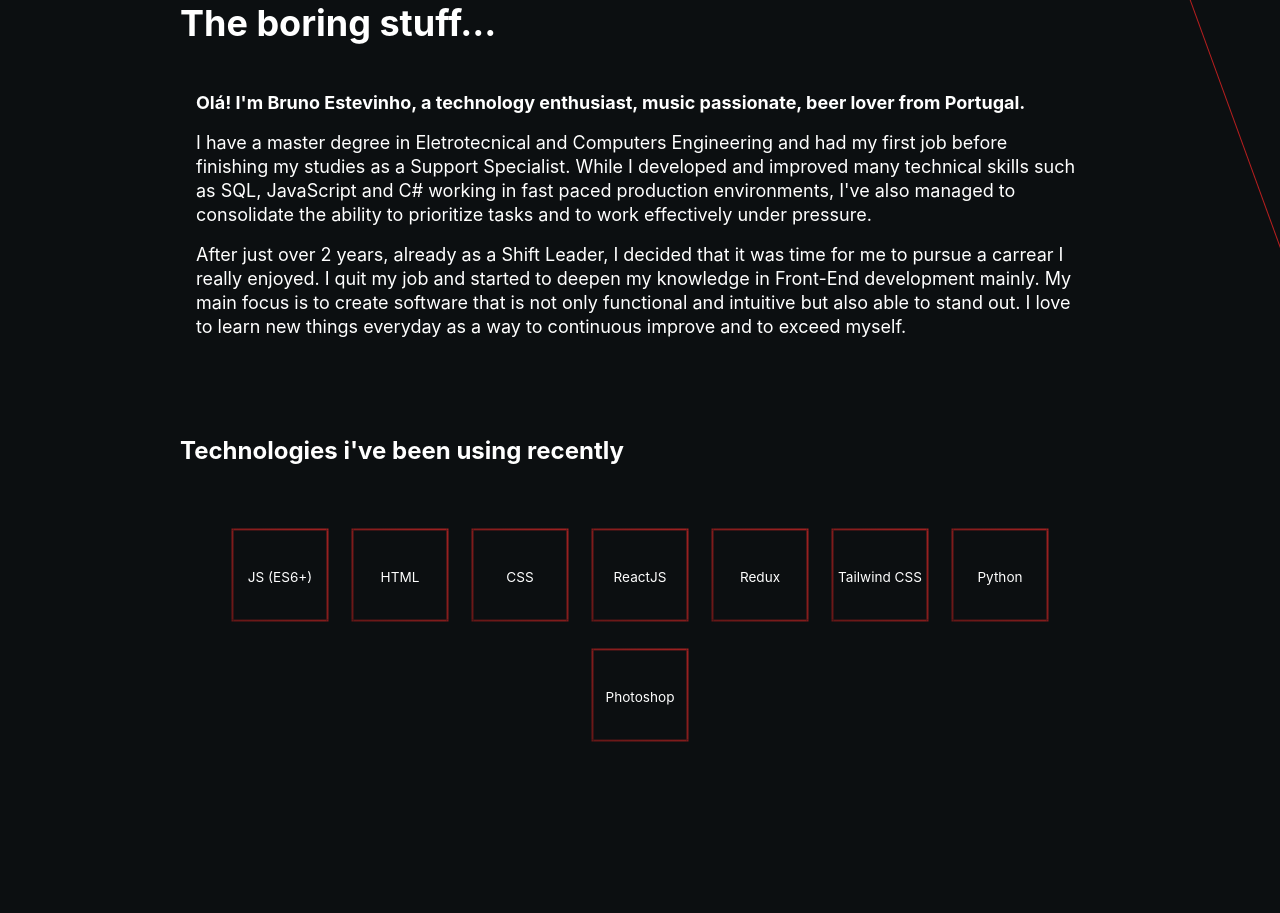
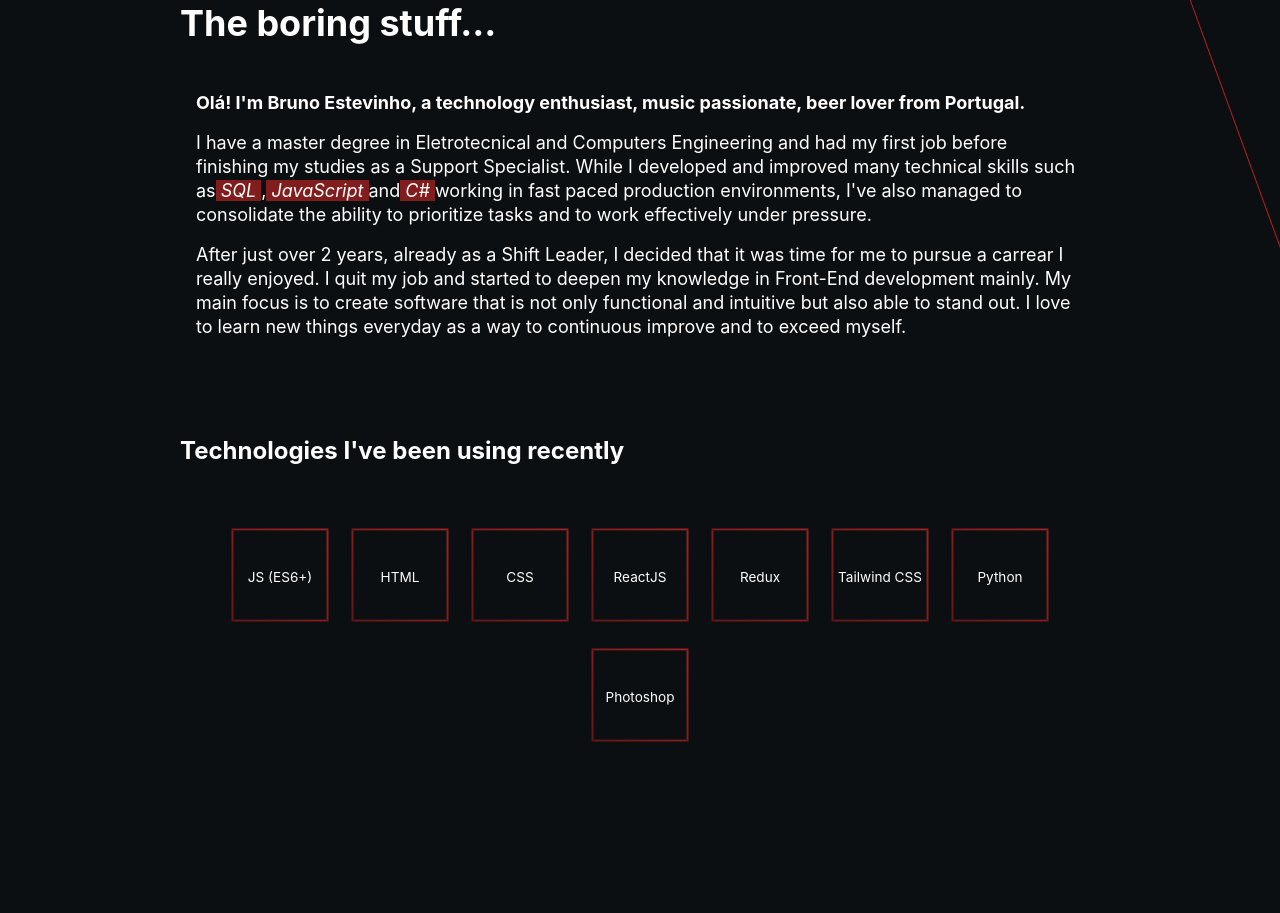
Before and after one commit to brunoestevinho/personal-webpage, a React (Create React App) app: page / in a window 1280 px wide. Shown: the part 900-1813 px from the top of the page. Built offline with nearby package versions, Linux system fonts and the light colour scheme; no server answers.

Commit message:
GA fixed

```diff
--- a/src/components/aboutMe.js
+++ b/src/components/aboutMe.js
@@ -1,8 +1,13 @@
 import React from "react";
+import styled from "styled-components";
+import ScrollAnimation from "react-animate-on-scroll";
 
 import skills from "../data/skills";
 
-import ScrollAnimation from "react-animate-on-scroll";
+const Skill = styled.span`
+  box-shadow: inset 0 -2.5rem 0 rgba(160, 33, 33, 0.8);
+  font-style: italic;
+`;
 
 const AboutMe = () => {
   return (
@@ -26,10 +31,11 @@ const AboutMe = () => {
         <p className="px-4 pb-4">
           I have a master degree in Eletrotecnical and Computers Engineering and
           had my first job before finishing my studies as a Support Specialist.
-          While I developed and improved many technical skills such as SQL,
-          JavaScript and C# working in fast paced production environments, I've
-          also managed to consolidate the ability to prioritize tasks and to
-          work effectively under pressure.
+          While I developed and improved many technical skills such as
+          <Skill> SQL </Skill>,<Skill> JavaScript </Skill> and
+          <Skill> C# </Skill> working in fast paced production environments,
+          I've also managed to consolidate the ability to prioritize tasks and
+          to work effectively under pressure.
         </p>
         <p className="px-4 pb-12">
           After just over 2 years, already as a Shift Leader, I decided that it
@@ -45,7 +51,7 @@ const AboutMe = () => {
         animateOut="animate__fadeOut"
       >
         <h3 className="text-2xl font-bold pt-12 pb-12">
-          Technologies i've been using recently
+          Technologies I've been using recently
         </h3>
       </ScrollAnimation>
 
--- a/src/components/hero.js
+++ b/src/components/hero.js
@@ -1,4 +1,4 @@
-import React from "react";
+import React, { useEffect } from "react";
 import styled from "styled-components";
 
 import { Link } from "react-scroll";
@@ -28,7 +28,7 @@ const ScrollDownButton = styled.div`
 `;
 
 const Hero = () => {
-  ReactGA.pageview("/hero");
+  useEffect(() => ReactGA.pageview("/hero"));
 
   return (
     <section className="flex items-center pl-10 sm:pl-14 md:pl-32 xl:pl-56 pb-28 h-screen text-white">
--- a/src/index.js
+++ b/src/index.js
@@ -2,15 +2,12 @@ import React from "react";
 import ReactDOM from "react-dom";
 import "./index.css";
 import App from "./App";
-
 import ReactGA from "react-ga";
 
-ReactGA.initialize(process.env.REACT_APP_TRACKINGID, {
-  gaOptions: {
-    siteSpeedSampleRate: 100,
-  },
+ReactGA.initialize({
+  trackingId: process.env.REACT_APP_TRACKINGID,
+  debug: true,
 });
-ReactGA.pageview(window.location.pathname + window.location.search);
 
 ReactDOM.render(
   <React.StrictMode>
```
Also changed, not shown: 1 other file (tests, documents, lock files or other folders).
